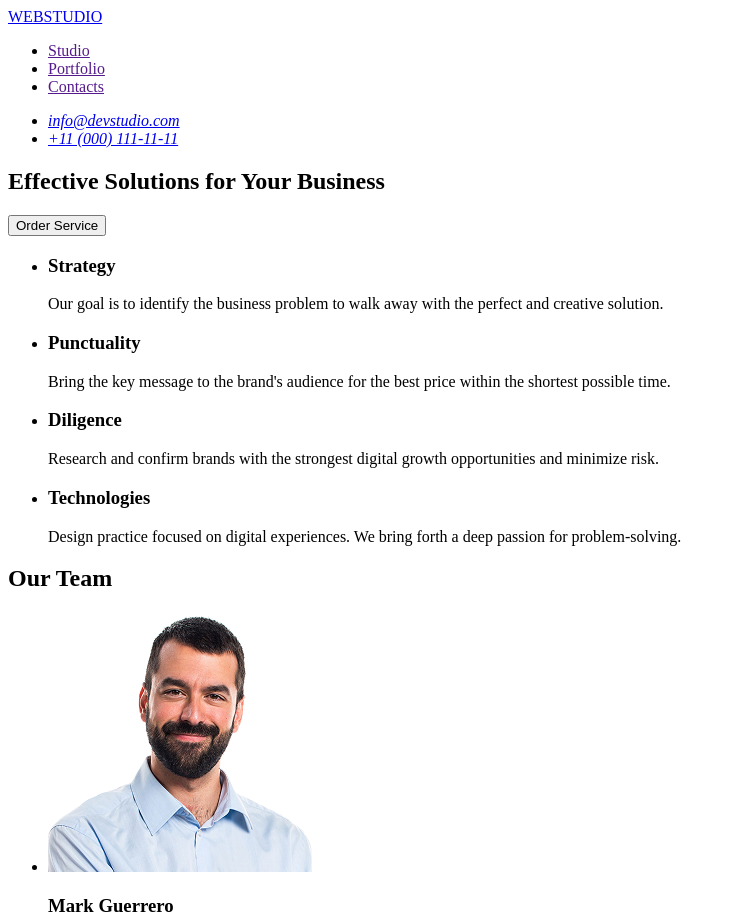
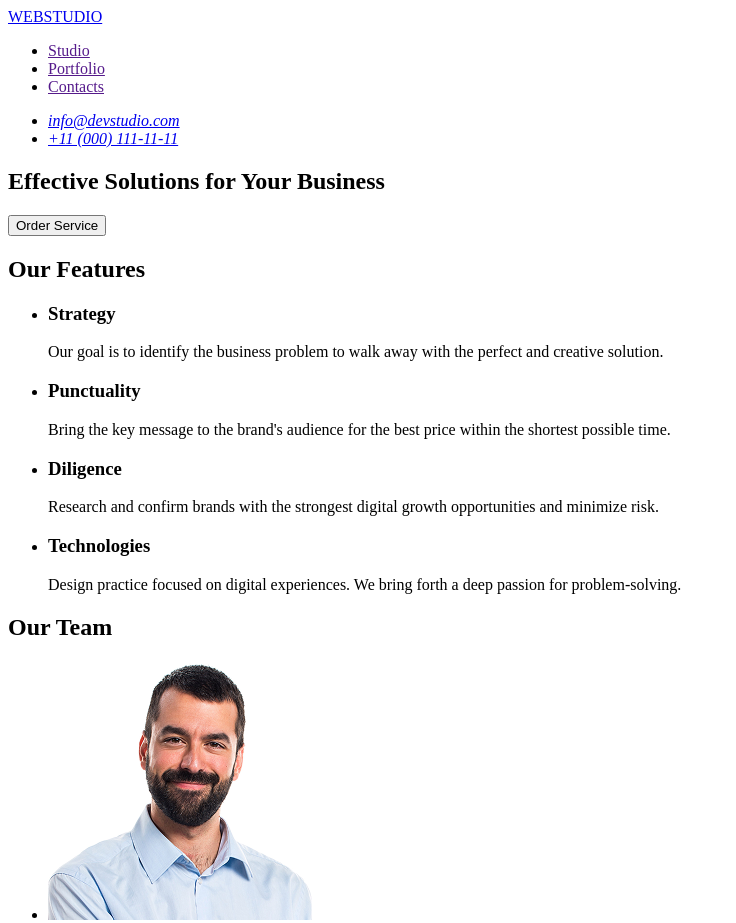
Before and after one commit to BenzemaGOIT/goit-markup-hw-01, a plain HTML site: page index.html in a window 1280 px wide. Shown: the top 923 px of the page, without its empty margins (0-736 px from the left). Drawn offline with Linux system fonts and the light colour scheme.

Commit message:
Fix formatting in index.html for consistency in the Our Features section

```diff
--- a/index.html
+++ b/index.html
@@ -28,11 +28,11 @@
         <button type="button">Order Service</button>
     </section>
     <section>
+        <h2>Our Features</h2>
         <ul>
             <li>
                 <h3>Strategy</h3>
-                <p>Our goal is to identify the business
-problem to walk away with the perfect and creative solution. </p>
+                <p>Our goal is to identify the business problem to walk away with the perfect and creative solution.</p>
             </li>
             <li>
                 <h3>Punctuality</h3>
```
